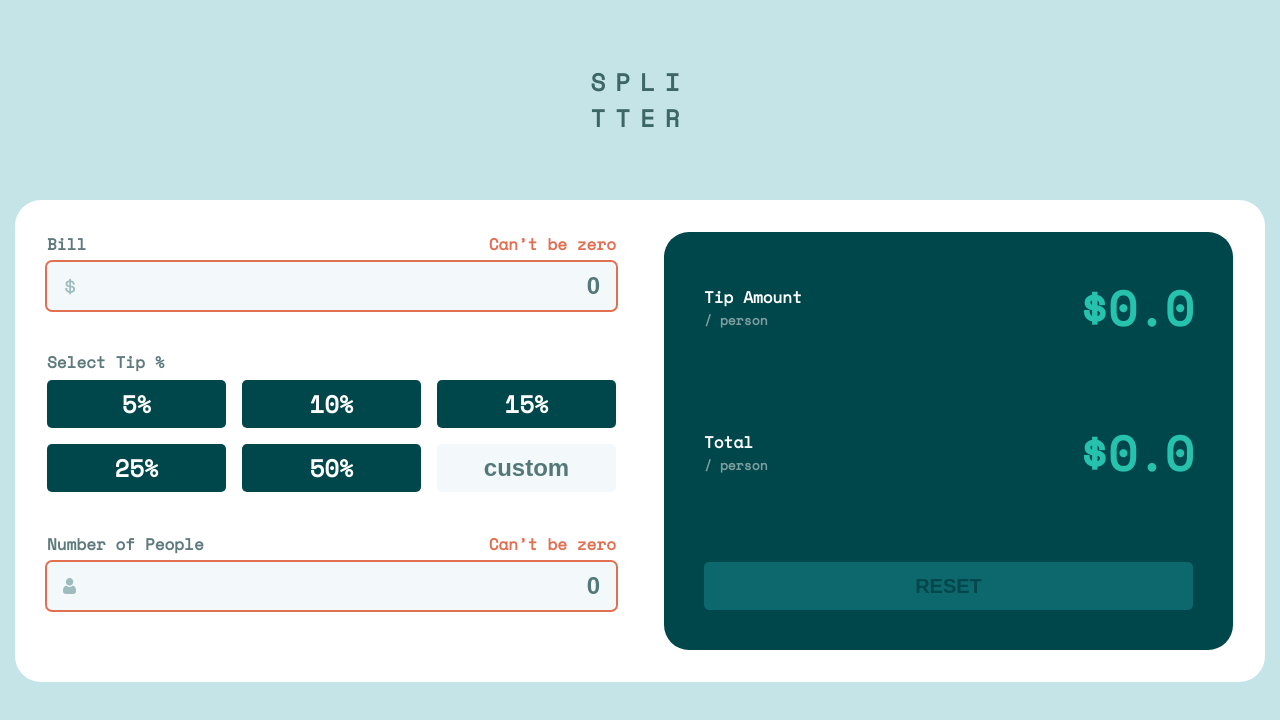
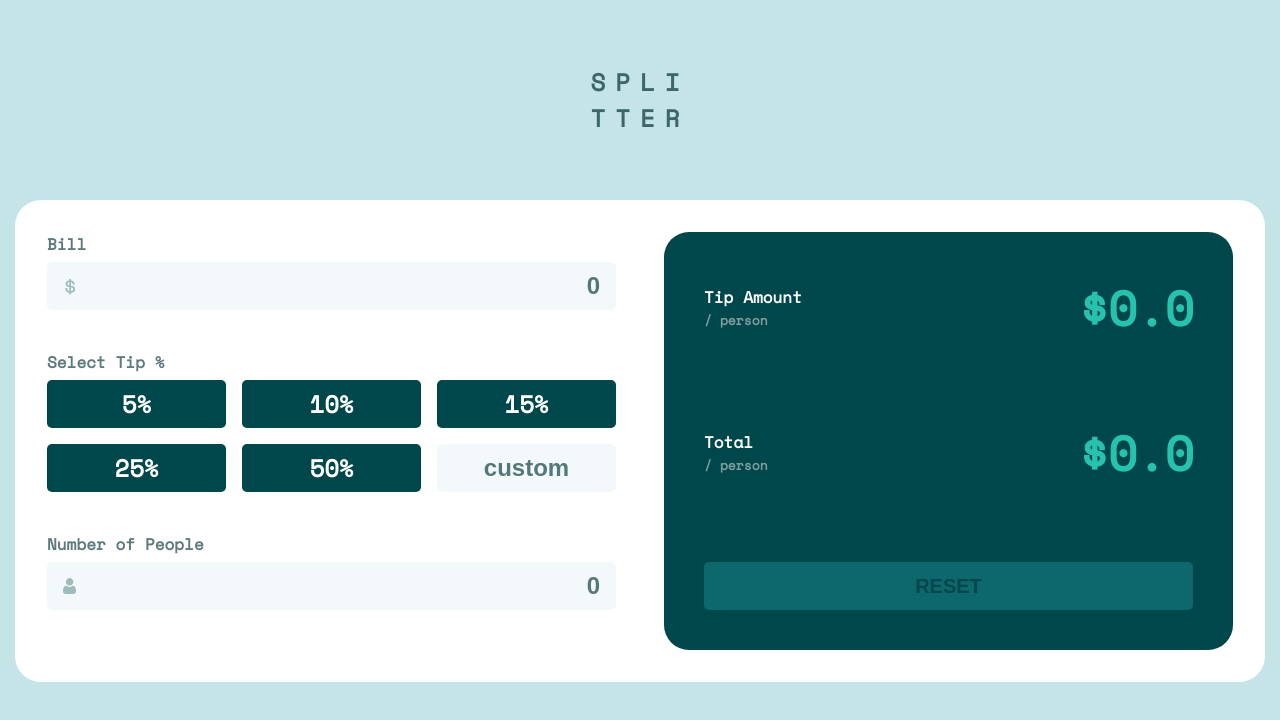
Before and after one commit to Lointainy/tip-calculator-react, a React (Vite) app: page / in a window 1280 px wide. Shown: the top 720 px of the page. Built offline with nearby package versions, Linux system fonts and the light colour scheme.

Commit message:
fix error logic

```diff
--- a/src/components/BillInput.jsx
+++ b/src/components/BillInput.jsx
@@ -9,13 +9,13 @@ export const BillInput = ({ bill }) => {
     <div className="bill">
       <h1 className="bill__title">
         Bill
-        {bill == 0 ? <span className="error-title">Can’t be zero</span> : ''}
+        {bill !== '' && bill == 0 ? <span className="error-title">Can’t be zero</span> : ''}
       </h1>
       <div className="bill__input-container" htmlFor="bill">
         <input
           value={bill}
           onChange={(event) => handleChange(event)}
-          className={bill == 0 ? 'bill__input error-input' : 'bill__input'}
+          className={bill !== '' && bill == 0 ? 'bill__input error-input' : 'bill__input'}
           name="bill"
           type="number"
           min="0"
--- a/src/components/PeopleInput.jsx
+++ b/src/components/PeopleInput.jsx
@@ -10,13 +10,13 @@ export const PeopleInput = ({ people }) => {
     <div className="people">
       <div className="people__title">
         Number of People
-        {people == 0 ? <span className="error-title">Can’t be zero</span> : ''}
+        {people !== '' && people == 0 ? <span className="error-title">Can’t be zero</span> : ''}
       </div>
       <div className="people__input-container" htmlFor="bill">
         <input
           value={people}
           onChange={(event) => handleChange(event)}
-          className={people == 0 ? 'people__input error-input' : 'people__input'}
+          className={people !== '' && people == 0 ? 'people__input error-input' : 'people__input'}
           name="people"
           type="number"
           min="0"
```
